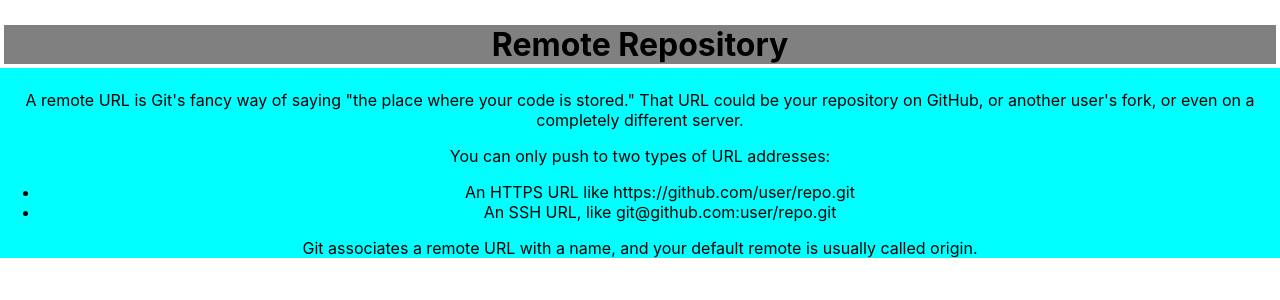
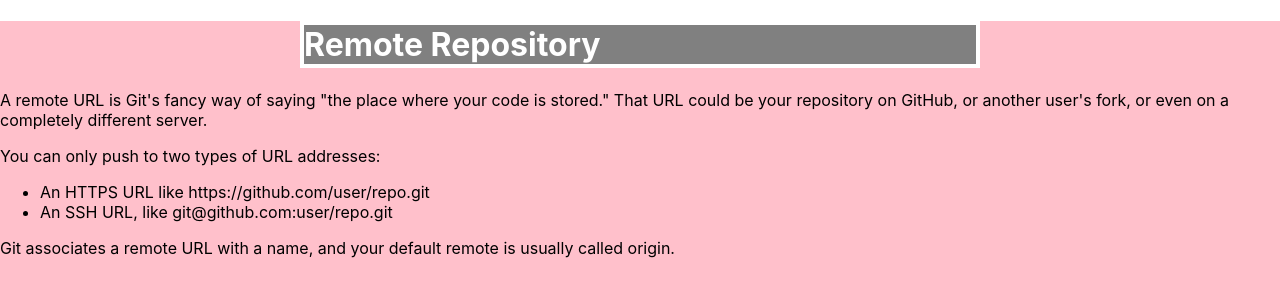
Before and after one commit to Preethi-Eswar/rep2311, a React (Create React App) app: page / in a window 1280 px wide. Shown: the top 300 px of the page. Built offline with nearby package versions, Linux system fonts and the light colour scheme.

Commit message:
Update App.css

```diff
--- a/src/App.css
+++ b/src/App.css
@@ -1,12 +1,15 @@
 .App {
-  text-align: center;
-  background-color:aqua;
+  height:900px;
+  background-color:pink;
 }
 
 
 
 
 h1{
+  margin-left:300px;
+  margin-right:300px;
+  color:white;
   background-color:grey;
   border:4px solid white;
 }
```
